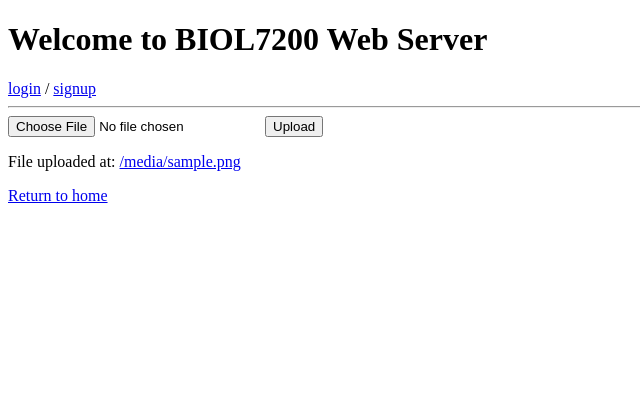
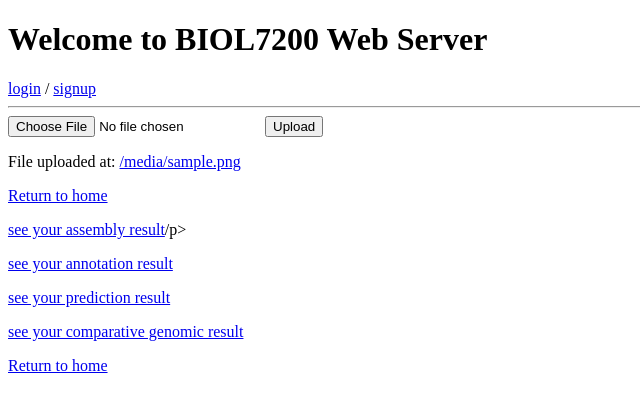
Before and after one commit to compgenomics2020/Team2-WebServer, a Django app: template cabunicrisis/cabunicrisis/templates/simple_upload.html in a window 1280 px wide. Shown: the top 412 px of the page, without its empty margins (0-640 px from the left). Run offline with Django 3.2, Linux system fonts and the light colour scheme; the template is opened without the code that fills it: most values are stand-ins (such as "Sample title", 1, 10 or a date in 2020); parts of the project's set-up code (start-up, migrations or seed data) failed here and were passed over.

Commit message:
simple_assembly simple_annotation simple_prediction simple_prediction

```diff
--- a/cabunicrisis/cabunicrisis/core/views.py
+++ b/cabunicrisis/cabunicrisis/core/views.py
@@ -2,6 +2,8 @@ from django.contrib.auth.decorators import login_required
 from django.contrib.auth import login, authenticate
 from django.contrib.auth.forms import UserCreationForm
 from django.shortcuts import render, redirect
+from django.conf import settings
+from django.core.files.storage import FileSystemStorage
 
 
 @login_required
--- a/cabunicrisis/cabunicrisis/templates/simple_upload.html
+++ b/cabunicrisis/cabunicrisis/templates/simple_upload.html
@@ -8,10 +8,15 @@
     <input type="file" name="myfile">
     <button type="submit">Upload</button>
   </form>
-
+<header>
   {% if uploaded_file_url %}
     <p>File uploaded at: <a href="{{ uploaded_file_url }}">{{ uploaded_file_url }}</a></p>
+    <p><a href="{% url 'home' %}">Return to home</a></p>
+    <p><a href="{% url 'simple_assembly' %}">see your assembly result</a>/p>
+    <p><a href="{% url 'simple_annotation' %}">see your annotation result</a></p>
+    <p><a href="{% url 'simple_prediction' %}">see your prediction result</a></p>
+    <p><a href="{% url 'simple_comparative' %}">see your comparative genomic result</a></p>
   {% endif %}
-
+</header>
   <p><a href="{% url 'home' %}">Return to home</a></p>
 {% endblock %}
--- a/cabunicrisis/cabunicrisis/urls.py
+++ b/cabunicrisis/cabunicrisis/urls.py
@@ -18,7 +18,8 @@ from django.urls import path, include
 #from assembly.views import home
 from django.conf.urls import url, include
 from django.contrib.auth import views as auth_views
-
+from django.conf import settings
+from django.conf.urls.static import static
 from cabunicrisis.core import views as core_views
 
 
@@ -26,7 +27,12 @@ urlpatterns = [
     #path('admin-xyzzy/', admin.site.urls),
     #path('home/', home, name = 'home_page'),
     #path('assembly/', include('assembly.urls')),
+
     url(r'^$', core_views.home, name='home'),
+    url(r'^$', core_views.simple_assembly, name='simple_assembly'),
+    url(r'^$', core_views.simple_assembly, name='simple_annotation'),
+    url(r'^$', core_views.simple_assembly, name='simple_prediction'),
+    url(r'^$', core_views.simple_assembly, name='simple_comparative'),
     url(r'^login/$', auth_views.LoginView.as_view(template_name= 'login.html'), name='login'),
     url(r'^logout/$', auth_views.LogoutView.as_view(next_page= 'login'), name='logout'),
     url(r'^signup/$', core_views.signup, name='signup'),
@@ -34,3 +40,5 @@ urlpatterns = [
     url(r'^uploads/form/$', core_views.model_form_upload, name='model_form_upload'),
     url(r'^admin/', admin.site.urls),
 ]
+if settings.DEBUG:
+    urlpatterns += static(settings.MEDIA_URL, document_root=settings.MEDIA_ROOT)
```
Also changed, not shown: cabunicrisis/cabunicrisis/templates/simple_assembly.html (added, +10 -0 lines).
